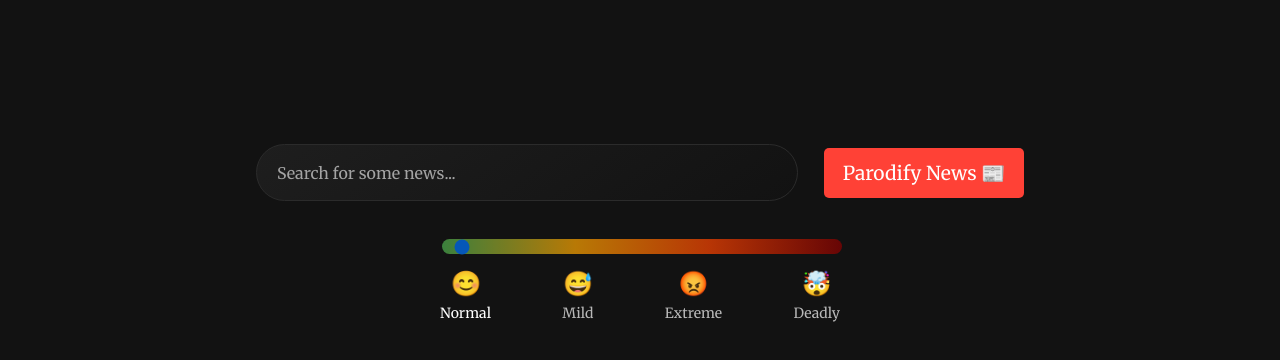
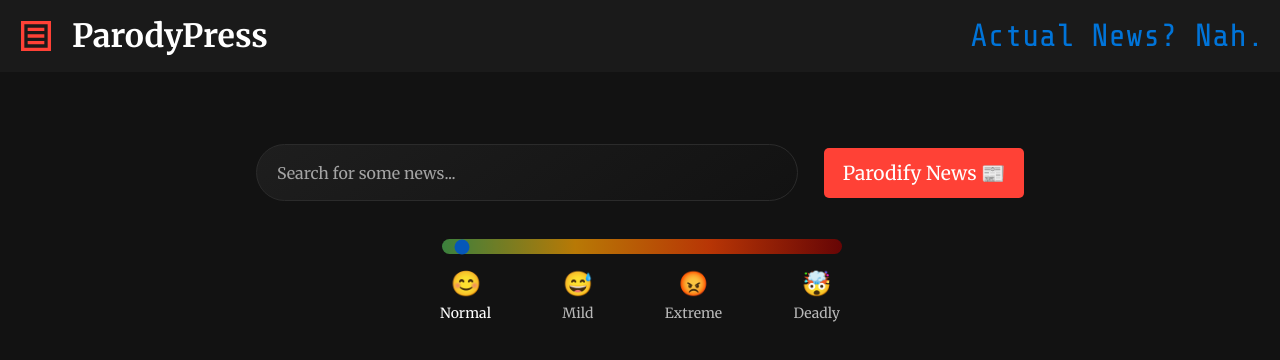
Before and after one commit to Daamin909/ParodyPress, a React (Vite) app in the folder parodypress/: page / in a window 1280 px wide. Shown: the top 360 px of the page. Built offline with nearby package versions, Linux system fonts and the light colour scheme.

Commit message:
bugfix #3 ???!

```diff
--- a/parodypress/src/App.jsx
+++ b/parodypress/src/App.jsx
@@ -1,10 +1,11 @@
 import React, { useState } from "react";
-import ParodyButton from "./components/ParodyButton/ParodyButton.jsx";
-import NewsComparison from "./Components/NewsComparison/NewsComparison.jsx";
+import Navbar from "./components/Navbar/Navbar";
+import ParodyButton from "./components/ParodyButton/ParodyButton";
+import NewsComparison from "./Components/NewsComparison/NewsComparison";
 
 import "./App.css";
-import IntensitySlider from "./Components/IntensitySlider/IntensitySlider.jsx";
-import ErrorMessage from "./Components/ErrorMessage/ErrorMessage.jsx";
+import IntensitySlider from "./Components/IntensitySlider/IntensitySlider";
+import ErrorMessage from "./Components/ErrorMessage/ErrorMessage";
 import { getNews } from "./scripts/index";
 
 function App() {
@@ -42,6 +43,7 @@
   };
   return (
     <div className="app">
+      <Navbar />
       <main>
         <ParodyButton
           isLoading={isLoading}
```
